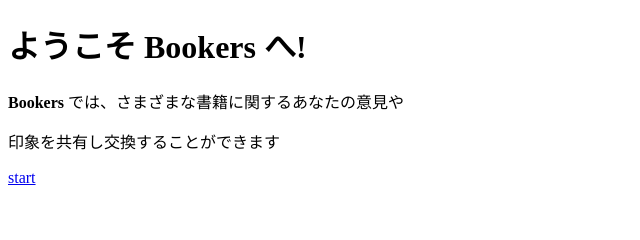
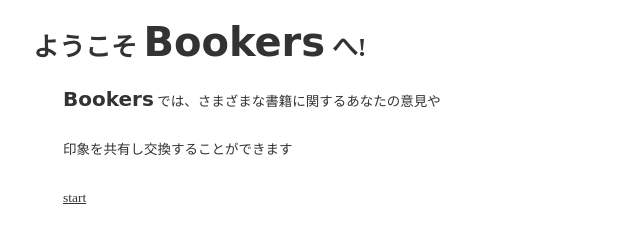
Before and after one commit to yunikonchak23/VSCode_Bookers1, a plain HTML site: page index.html in a window 1280 px wide. Shown: the whole page, without its empty margins (0-640 px from the left). Drawn offline with Linux system fonts and the light colour scheme.

Commit message:
[Finish]Bookers1_Top

```diff
--- a/index.html
+++ b/index.html
@@ -4,17 +4,24 @@
     <meta charset="UTF-8" />
     <link rel="stylesheet" href="style.css" />
     <title>Bookers_wcp</title>
+    <script src="https://kit.fontawesome.com/ebd5cc16fe.js" crossorigin="anonymous"></script>
+
   </head>
 
   <body>
+    <!-- header -->
+    <header>
       <h1>
         ようこそ
-      <strong>Bookers</strong>
+        <strong class="strong1">Bookers</strong>
          へ!
       </h1>
+    </header>
 
+    <!-- main -->
+    <main>
       <p>
-    <strong>Bookers</strong>
+        <strong class="strong2">Bookers</strong>
         では、さまざまな書籍に関するあなたの意見や
         </p>
         <P>印象を共有し交換することができます</P>
@@ -22,6 +29,7 @@
         <p>
           <a href="/books">start</a>
         </p>
+    </main>
 
   </body>
 </html>
--- a/style.css
+++ b/style.css
@@ -0,0 +1,40 @@
+* {
+  margin: 0;
+  padding: 0;
+  box-sizing: border-box;
+  color: #333;
+}
+
+body {
+  background-color: white;
+  font-size: 13px;
+  line-height: 18px;
+  margin: 33px;
+  text-decoration: none;
+}
+
+header {
+  display: block;
+}
+main {
+  display: block;
+  margin: 33px 0;
+  font-size: 13.5px;
+}
+
+p {
+  margin: 30px;
+}
+
+strong {
+  font-weight: bold;
+  font-family: cursive;
+}
+
+.strong1 {
+  font-size: 40px;
+}
+
+.strong2 {
+  font-size: 20px;
+}
```
Lines whose indentation alone changed are shown as unchanged.
